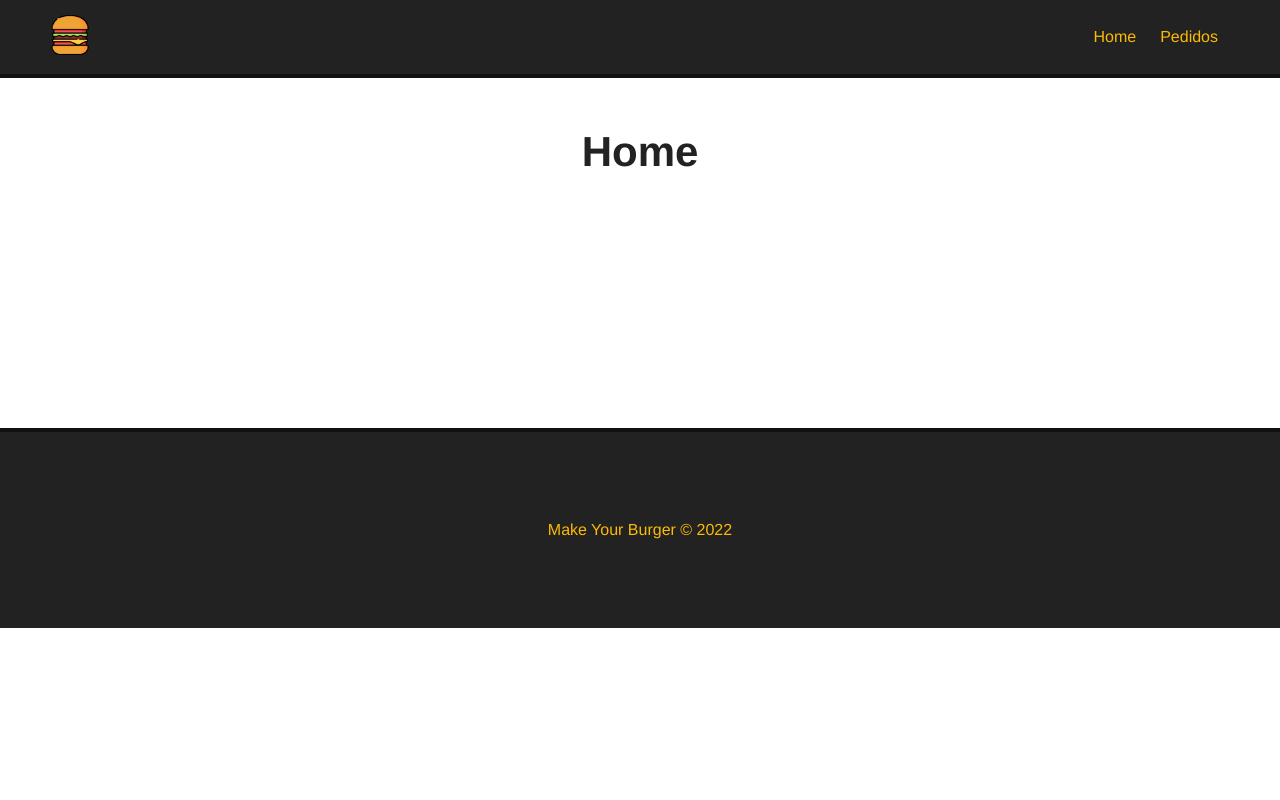
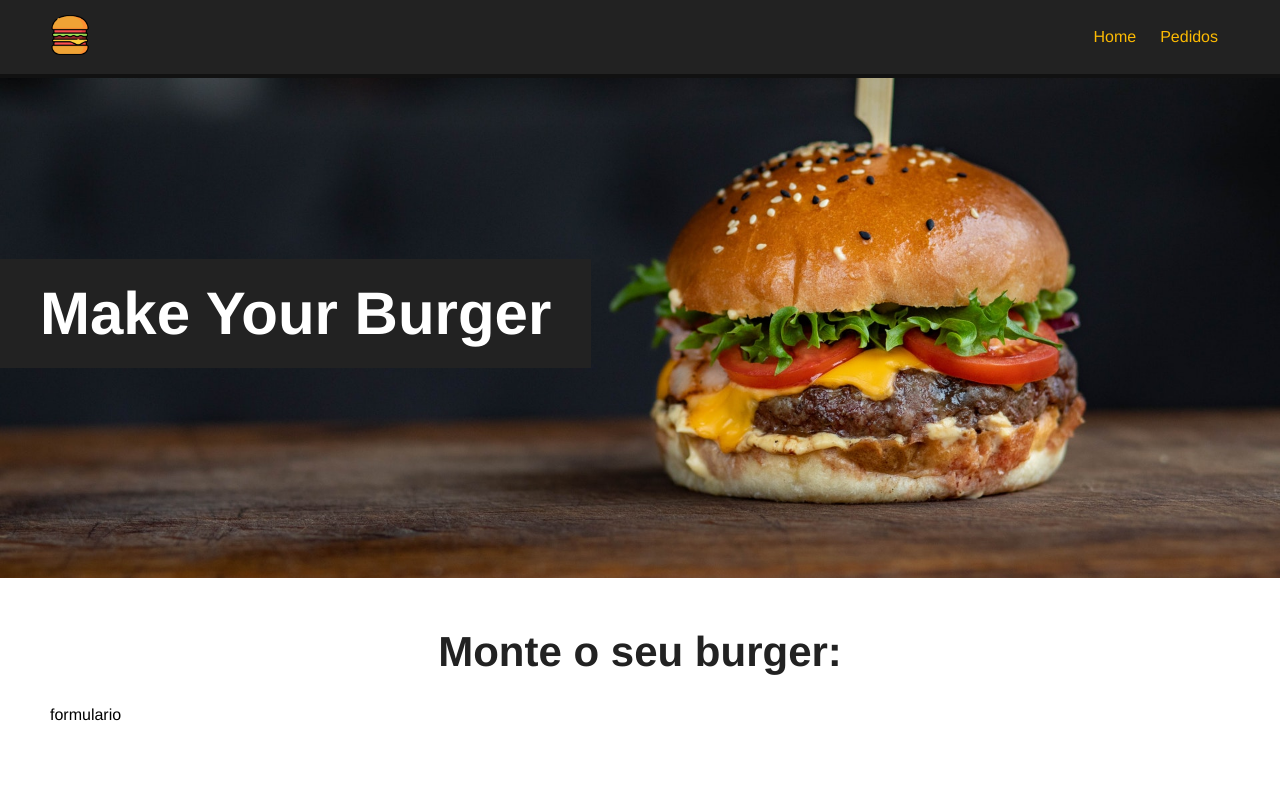
Before and after one commit to AiltonOcchi/make_burger, a Vue app: page / in a window 1280 px wide. Shown: the top 800 px of the page. Built offline with nearby package versions, Linux system fonts and the light colour scheme.

Commit message:
Criando o Banner

```diff
--- /dev/null
+++ b/src/components/Banner.vue
@@ -0,0 +1,33 @@
+<template>
+  <div id="main-banner">
+    <h1>Make Your Burger</h1>
+  </div>
+</template>
+
+<script>
+export default {
+    name: 'Banner'
+}
+</script>
+
+<style scoped>
+
+    #main-banner{
+        background-image: url('/public/img/burger.jpg');
+        background-position: 0 -250px;
+        background-size: cover;
+        height: 500px;
+        display: flex;
+        align-items: center;
+        justify-content: flex-start;
+    }
+
+     #main-banner h1{
+        color: #fff;
+        text-align: center;
+        font-size: 60px;
+        background-color: #222;
+        padding: 20px 40px;
+     }
+
+</style>
--- a/src/views/HomeView.vue
+++ b/src/views/HomeView.vue
@@ -1,5 +1,19 @@
 <template>
+  <Banner />
   <div class="main-container">
-    <h1>Home</h1>
+    <h1>Monte o seu burger:</h1>
+    <p>formulario</p>
   </div>
 </template>
+
+<script>
+
+import Banner from '../components/Banner.vue'
+
+export default {
+  name: 'HomeView',
+  components: {
+    Banner
+  }
+}
+</script>
```
Also changed, not shown: src/assets/logo.png (deleted).
